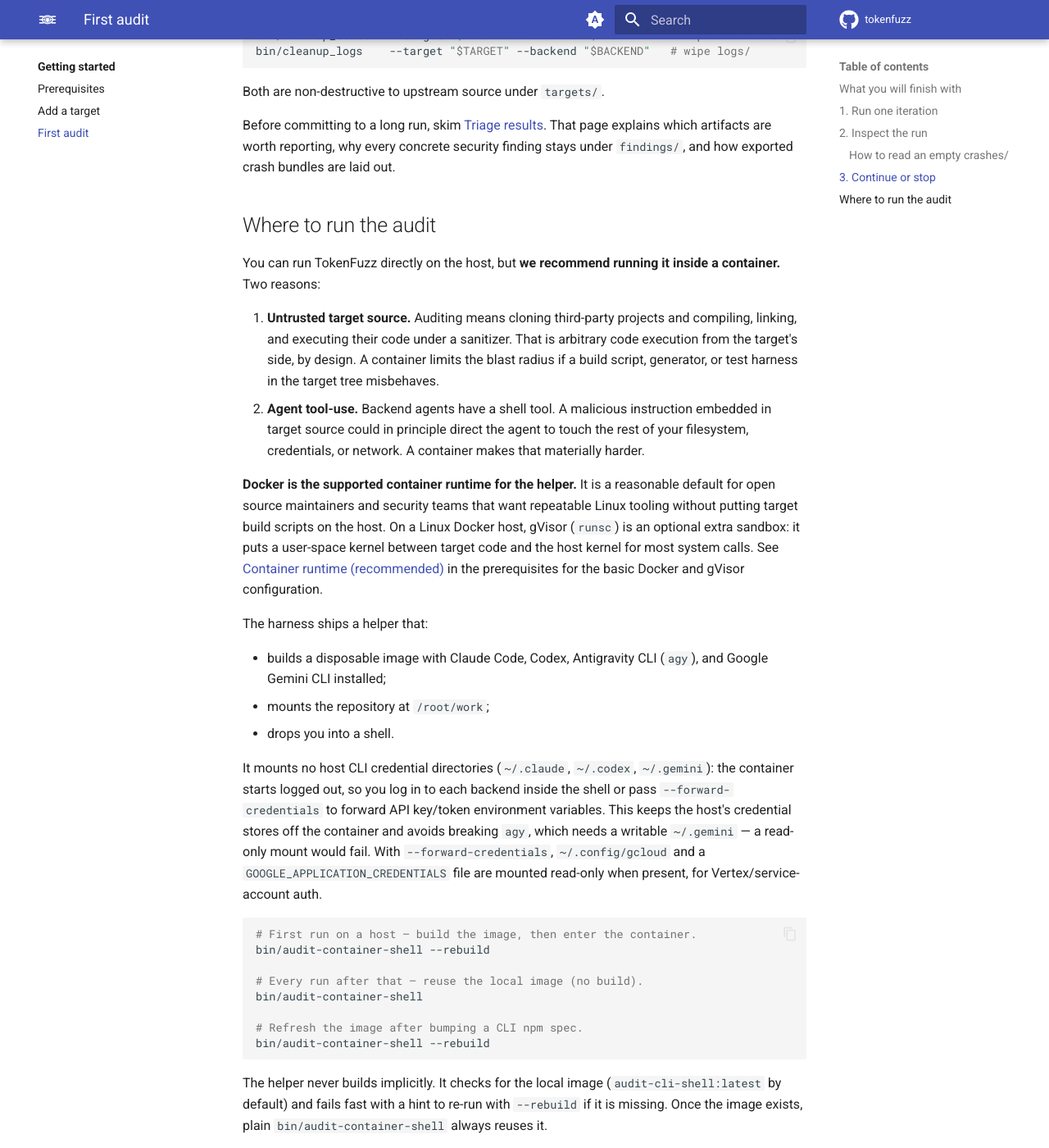
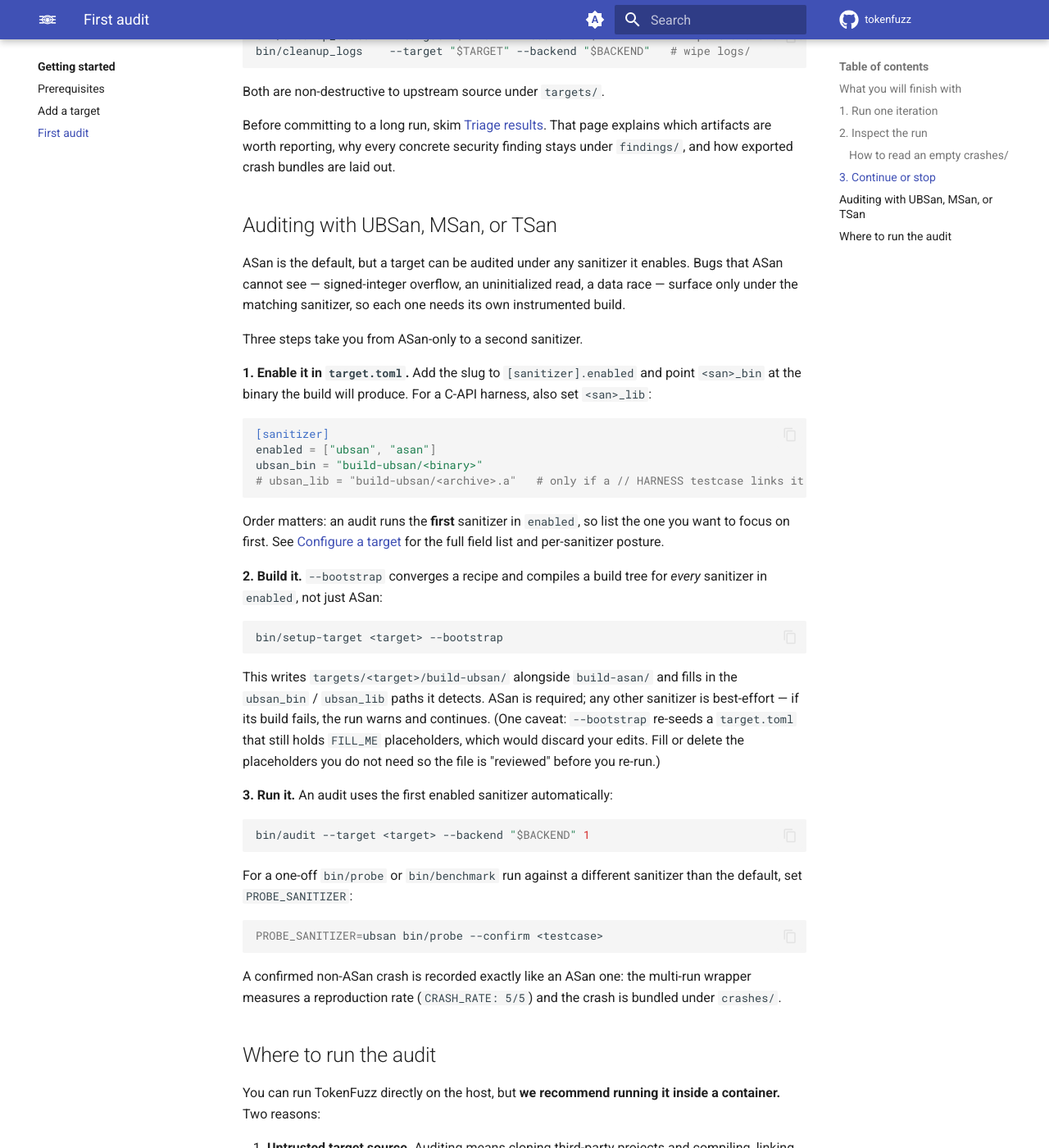
Before and after one commit to tokenfuzz/tokenfuzz, an MkDocs documentation site: the page built from docs/getting-started/first-audit.md, in a window 1280 px wide and 1400 px high, scrolled down 4090 px. Shown: the whole window at 82% size. Built offline with MkDocs 1.6.1 and Material for MkDocs 9.7.7, drawn with Linux system fonts in a browser that asks for light colours; comment, search, counter and statistics services are not loaded.

Commit message:
setup-target: bootstrap every enabled sanitizer, not just ASan
--bootstrap now converges a recipe and materializes a build tree for each
sanitizer in [sanitizer].enabled, so a target that enables UBSan, MSan, or
TSan gets build-<san>/ produced automatically instead of requiring a
hand-rolled build.

- Loop over the enabled set (filtered to the clang -fsanitize families
  auto-build-script supports), ASan first.
- ASan keeps the canonical .audit/build.sh; others write
  .audit/build-<san>.sh so each carries its own -fsanitize flags.
- ASan is required; a non-ASan recipe/build failure warns and continues.
- refresh-build-fields already loops over asan/ubsan/msan/tsan, so the
  detected <san>_bin/<san>_lib paths get filled from each build.

Tests: per-sanitizer build loop coverage in test_setup_target.sh.
Docs: "Auditing with UBSan, MSan, or TSan" walkthrough in the first audit
guide, cross-linked from the configure-target sanitizer policy.

````diff
--- a/docs/getting-started/first-audit.md
+++ b/docs/getting-started/first-audit.md
@@ -181,6 +181,63 @@
 finding stays under `findings/`, and how exported crash bundles are
 laid out.
 
+## Auditing with UBSan, MSan, or TSan
+
+ASan is the default, but a target can be audited under any sanitizer it
+enables. Bugs that ASan cannot see — signed-integer overflow, an
+uninitialized read, a data race — surface only under the matching
+sanitizer, so each one needs its own instrumented build.
+
+Three steps take you from ASan-only to a second sanitizer.
+
+**1. Enable it in `target.toml`.** Add the slug to `[sanitizer].enabled`
+and point `<san>_bin` at the binary the build will produce. For a
+C-API harness, also set `<san>_lib`:
+
+```toml
+[sanitizer]
+enabled = ["ubsan", "asan"]
+ubsan_bin = "build-ubsan/<binary>"
+# ubsan_lib = "build-ubsan/<archive>.a"   # only if a // HARNESS testcase links it
+```
+
+Order matters: an audit runs the **first** sanitizer in `enabled`, so
+list the one you want to focus on first. See
+[Configure a target](../guides/configure-target.md#sanitizer-policy)
+for the full field list and per-sanitizer posture.
+
+**2. Build it.** `--bootstrap` converges a recipe and compiles a build
+tree for *every* sanitizer in `enabled`, not just ASan:
+
+```bash
+bin/setup-target <target> --bootstrap
+```
+
+This writes `targets/<target>/build-ubsan/` alongside `build-asan/` and
+fills in the `ubsan_bin` / `ubsan_lib` paths it detects. ASan is
+required; any other sanitizer is best-effort — if its build fails, the
+run warns and continues. (One caveat: `--bootstrap` re-seeds a
+`target.toml` that still holds `FILL_ME` placeholders, which would
+discard your edits. Fill or delete the placeholders you do not need so
+the file is "reviewed" before you re-run.)
+
+**3. Run it.** An audit uses the first enabled sanitizer automatically:
+
+```bash
+bin/audit --target <target> --backend "$BACKEND" 1
+```
+
+For a one-off `bin/probe` or `bin/benchmark` run against a different
+sanitizer than the default, set `PROBE_SANITIZER`:
+
+```bash
+PROBE_SANITIZER=ubsan bin/probe --confirm <testcase>
+```
+
+A confirmed non-ASan crash is recorded exactly like an ASan one: the
+multi-run wrapper measures a reproduction rate (`CRASH_RATE: 5/5`) and
+the crash is bundled under `crashes/`.
+
 ## Where to run the audit
 
 You can run TokenFuzz directly on the host, but **we recommend running
````
Also changed, not shown: docs/guides/configure-target.md (+8 -0 lines), 2 other files.
